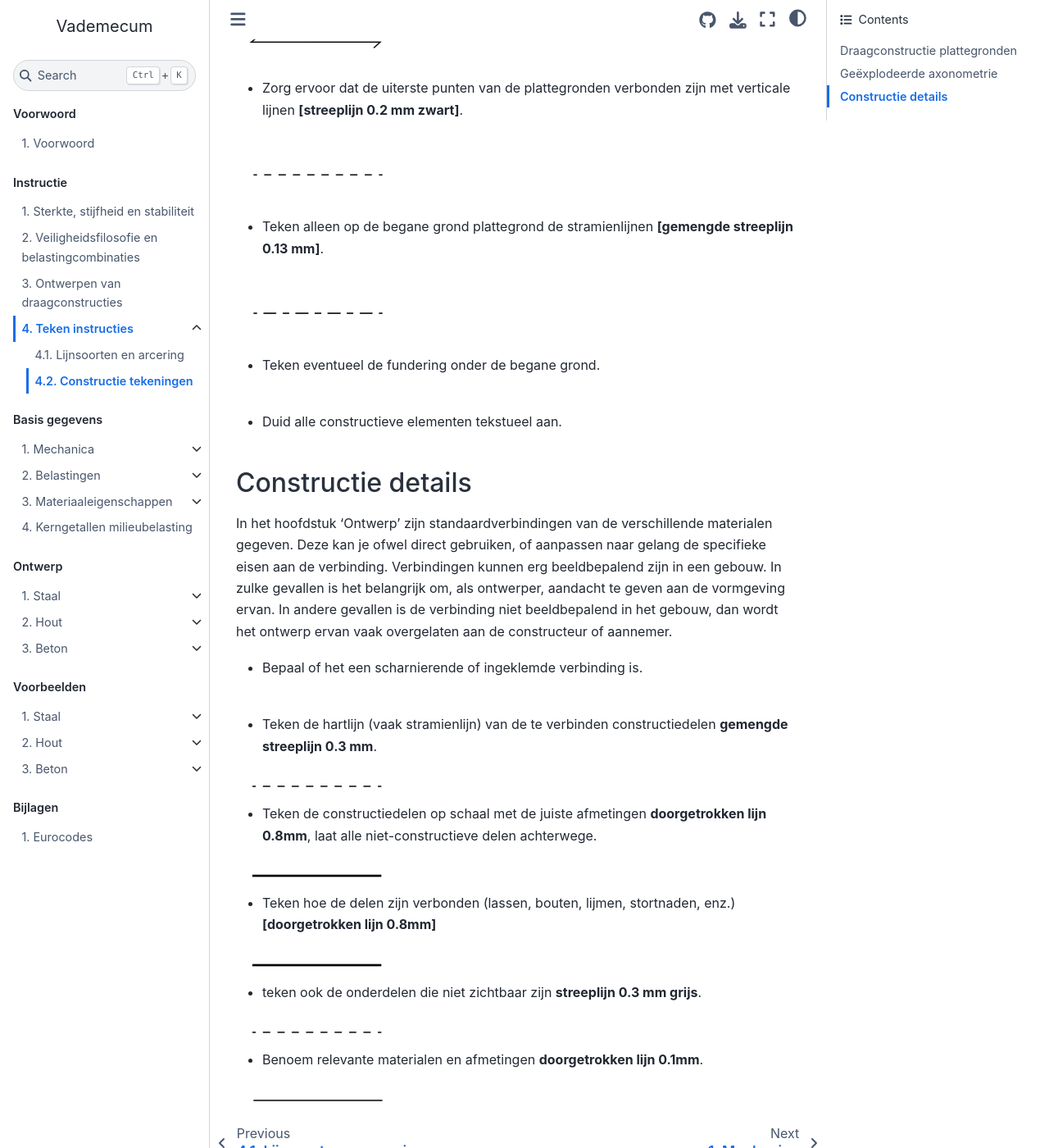
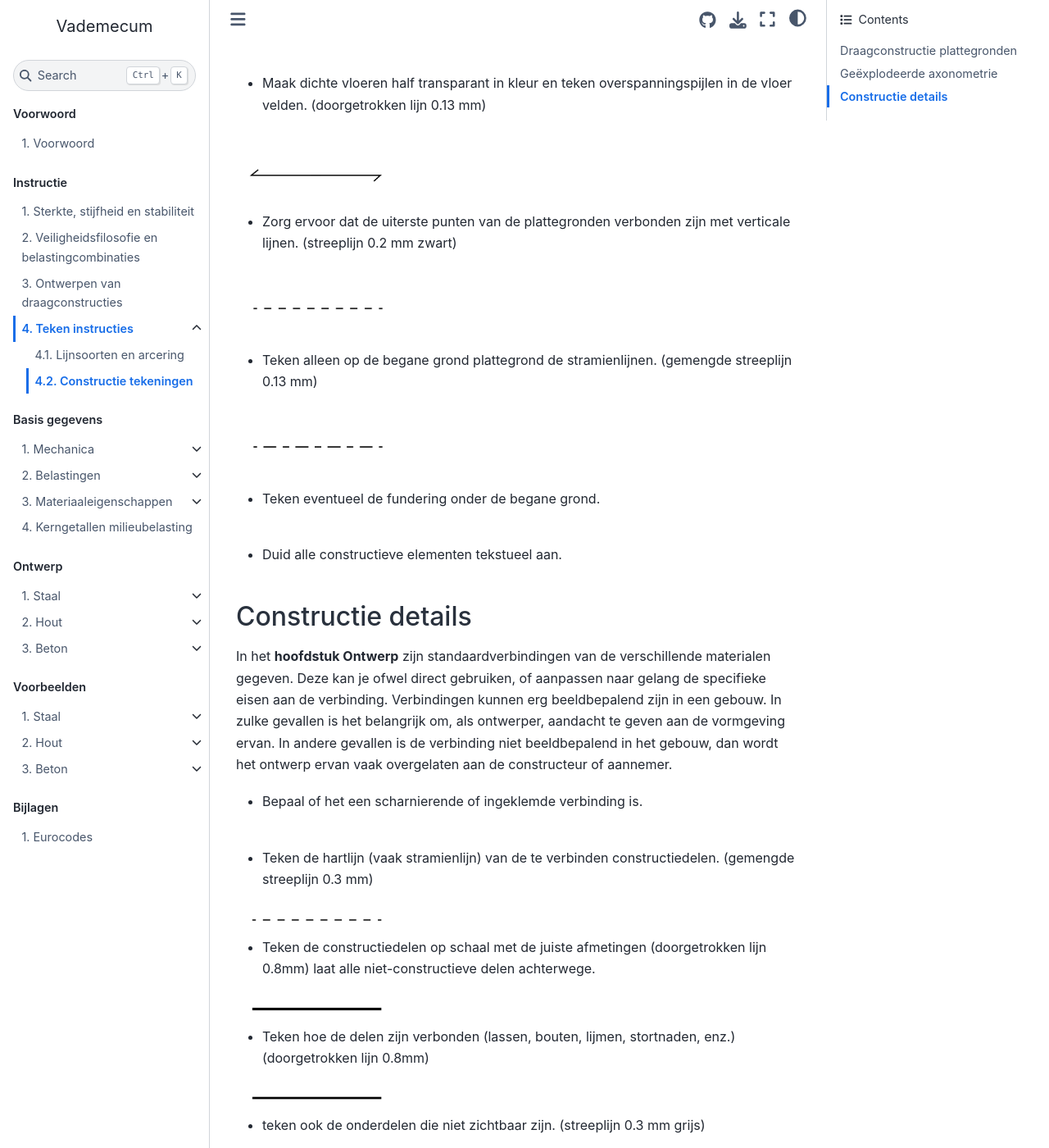
Before and after one commit to TeachBooks/vademecum, a Jupyter Book: the page built from book/instructie/teken_instructies/constructie_tekeningen.md, in a window 1280 px wide and 1400 px high, scrolled down 3576 px. Shown: the whole window at 82% size. Built offline with Jupyter Book 1.0.4 settings and Sphinx 7.4.7 and the Sphinx Book theme 1.1.4, drawn with Linux system fonts in a browser that asks for light colours; comment, search, counter and statistics services are not loaded; some of the changed text lies outside the part shown.

```diff
--- a/book/instructie/teken_instructies/constructie_tekeningen.md
+++ b/book/instructie/teken_instructies/constructie_tekeningen.md
@@ -4,51 +4,43 @@
 
 Teken alleen de onderdelen die onderdeel zijn van de hoofddraagconstructie. Over het algemeen zijn dit de vloeren, balken, kolommen, dragende wanden en windverbanden.
 
-In de draagconstructie plattegrond tekenen we de constructie waar we doorheen snijden (op ongeveer 1 meter boven de vloer) zoals bij een reguliere plattegrond, met de juiste arcering. De draagconstructie plattegrond is toch anders dan een reguliere plattegrond omdat we ook (vooral) de constructie onder de vloer tekenen. Omdat we deze constructie delen niet direct zien tekenen we die met een streeplijn. Vaak zullen bijvoorbeeld kolommen direct boven elkaar staan, dan zien we uiteraard de streeplijn niet meer, omdat we met een doorgetrokken lijn de doorgesneden kolom boven de vloer tekenen.
+In de draagconstructie plattegrond, zie **voorbeelden**, tekenen we de constructie waar we doorheen snijden (op ongeveer 1 meter boven de vloer) zoals bij een reguliere plattegrond, met de juiste arcering. De draagconstructie plattegrond is toch anders dan een reguliere plattegrond omdat we ook (vooral) de constructie onder de vloer tekenen. Omdat we deze constructie delen niet direct zien tekenen we die met een streeplijn. Vaak zullen bijvoorbeeld kolommen direct boven elkaar staan, dan zien we uiteraard de streeplijn niet meer, omdat we met een doorgetrokken lijn de doorgesneden kolom boven de vloer tekenen.
 
 Bij het tekenen van een draagconstructie plattegrond kan je onderstaande tekenvolgorde en lijndiktes als richtlijn aanhouden:
 
-- Teken de omtrek van de vloer incl. trap/lift gaten, vides, enz.
-**doorgetrokken lijn 0.3mm**
+- Teken de omtrek van de vloer incl. trap/lift gaten, vides, enz. (doorgetrokken lijn 0.3mm)
 
 <img src="Images/LijnsoortenVDM_Tekengebied4.png" alt="lijn" class="bg-primary" width="200px">
 
-- Teken de stramien lijnen
-**gemengde streeplijn 0.15mm, evt in andere kleur**; letter/nummer deze.
+- Teken de stramien lijnen (gemengde streeplijn 0.15mm, evt in andere kleur), letter/nummer deze.
 
 <img src="Images/LijnsoortenVDM_Tekengebied5.png" alt="lijn" class="bg-primary" width="200px">
 
-- Teken de kolommen en muren **op** de vloer.
-**doorgetrokken lijn 0.3mm**
+- Teken de kolommen en muren **op** de vloer. (doorgetrokken lijn 0.3mm)
 
 <img src="Images/LijnsoortenVDM_Tekengebied6.png" alt="lijn" class="bg-primary" width="200px">
 
-- arceer ze **0.1mm pen of inkleuren met stift**.
+- Arceer de kolommen en muren **op** de vloer. (0.1mm pen of inkleuren met stift)
 
 <img src="Images/LijnsoortenVDM_Tekengebied7.png" alt="lijn" class="bg-primary" width="200px">
 
-- Teken de kolommen en muren **onder** de vloer.
-**streeplijn 0.13 mm**.
+- Teken de kolommen en muren **onder** de vloer. (streeplijn 0.13 mm)
 
 <img src="Images/LijnsoortenVDM_Tekengebied8.png" alt="lijn" class="bg-primary" width="200px">
 
-- Teken de dragende balken **onder** de vloer. Gebruik een dubbele lijn om de dikte aan te geven.
-**streeplijn 0.13 mm**.
+- Teken de dragende balken **onder** de vloer. Gebruik een dubbele lijn om de dikte aan te geven. (streeplijn 0.13 mm)
 
 <img src="Images/LijnsoortenVDM_Tekengebied9.png" alt="lijn" class="bg-primary" width="200px">
 
-- Teken overspanningspijlen in de vloer velden. Gebruik een lijn met enkele pijlkop om uitkragingen aan te geven
-**doorgetrokken lijn 0.13 mm**.
+- Teken overspanningspijlen in de vloer velden. Gebruik een lijn met enkele pijlkop om uitkragingen aan te geven. (doorgetrokken lijn 0.13 mm)
 
 <img src="Images/LijnsoortenVDM_Tekengebied10.png" alt="lijn" class="bg-primary" width="200px">
 
-- Teken kruisen in gaten in de vloer.
-**doorgetrokken lijn 0.13mm**.
+- Teken kruisen in gaten in de vloer. (doorgetrokken lijn 0.13mm)
 
 <img src="Images/LijnsoortenVDM_Tekengebied11.png" alt="lijn" class="bg-primary" width="200px">
 
-- Teken eventuele stabiliteitskruizen in de constructies als andreaskruis naast het vak waarin het stabiliteitskruis zich bevind.
-**streeplijn 0.2mm, evt in een andere kleur**.
+- Teken eventuele stabiliteitskruizen in de constructies als andreaskruis naast het vak waarin het stabiliteitskruis zich bevind. (streeplijn 0.2mm, evt in een andere kleur)
 
 <img src="Images/LijnsoortenVDM_Tekengebied12.png" alt="lijn" class="bg-primary" width="200px">
 
@@ -60,9 +52,9 @@
 
 <br>
 
-- Plaats tekstuele aanduiding bij de vloeroverspanningen: materiaal en type, dikte, gebruiksfunctie en veranderlijke belasting.
+- Plaats tekstuele aanduiding bij de vloeroverspanningen: materiaal en type, dikte, peil, gebruiksfunctie en veranderlijke belasting.
 
-<br>
+<img src="Images/LijnsoortenVDM_Tekengebied26.png" alt="lijn" class="bg-primary" width="200px">
 
 - Plaats tekstuele aanduiding bij de balken: materiaal en sterkteklasse, profiel aanduiding.
 
@@ -74,8 +66,9 @@
 
 - Plaats tekstuele aanduiding bij de muren: materiaal en sterkteklasse, dikte.
 
-- Teken de afmetingen tussen de stramienlijnen.
-**doorgetrokken lijn 0.13mm**.
+<br>
+
+- Teken de afmetingen tussen de stramienlijnen. (doorgetrokken lijn 0.13mm)
 
 <img src="Images/LijnsoortenVDM_Tekengebied14.png" alt="lijn" class="bg-primary" width="200px">
 
@@ -125,33 +113,28 @@
 
 ## Constructie details
 
-In het hoofdstuk ‘Ontwerp’ zijn standaardverbindingen van de verschillende materialen gegeven. Deze kan je ofwel direct gebruiken, of aanpassen naar gelang de specifieke eisen aan de verbinding. Verbindingen kunnen erg beeldbepalend zijn in een gebouw. In zulke gevallen is het belangrijk om, als ontwerper, aandacht te geven aan de vormgeving ervan. In andere gevallen is de verbinding niet beeldbepalend in het gebouw, dan wordt het ontwerp ervan vaak overgelaten aan de constructeur of aannemer.
+In het **hoofdstuk Ontwerp** zijn standaardverbindingen van de verschillende materialen gegeven. Deze kan je ofwel direct gebruiken, of aanpassen naar gelang de specifieke eisen aan de verbinding. Verbindingen kunnen erg beeldbepalend zijn in een gebouw. In zulke gevallen is het belangrijk om, als ontwerper, aandacht te geven aan de vormgeving ervan. In andere gevallen is de verbinding niet beeldbepalend in het gebouw, dan wordt het ontwerp ervan vaak overgelaten aan de constructeur of aannemer.
 
 - Bepaal of het een scharnierende of ingeklemde verbinding is.
 
 <br>
 
-- Teken de hartlijn (vaak stramienlijn) van de te verbinden constructiedelen
-**gemengde streeplijn 0.3 mm**.
+- Teken de hartlijn (vaak stramienlijn) van de te verbinden constructiedelen. (gemengde streeplijn 0.3 mm)
 
 <img src="Images/LijnsoortenVDM_Tekengebied22.png" alt="lijn" class="bg-primary" width="200px">
 
-- Teken de constructiedelen op schaal met de juiste afmetingen
-**doorgetrokken lijn 0.8mm**, laat alle niet-constructieve delen achterwege.
+- Teken de constructiedelen op schaal met de juiste afmetingen (doorgetrokken lijn 0.8mm) laat alle niet-constructieve delen achterwege.
 
 <img src="Images/LijnsoortenVDM_Tekengebied21.png" alt="lijn" class="bg-primary" width="200px">
 
-- Teken hoe de delen zijn verbonden (lassen, bouten, lijmen, stortnaden, enz.)
-**[doorgetrokken lijn 0.8mm]**
+- Teken hoe de delen zijn verbonden (lassen, bouten, lijmen, stortnaden, enz.) (doorgetrokken lijn 0.8mm)
 
 <img src="Images/LijnsoortenVDM_Tekengebied21.png" alt="lijn" class="bg-primary" width="200px">
 
-- teken ook de onderdelen die niet zichtbaar zijn
-**streeplijn 0.3 mm grijs**.
+- teken ook de onderdelen die niet zichtbaar zijn. (streeplijn 0.3 mm grijs)
 
 <img src="Images/LijnsoortenVDM_Tekengebied22.png" alt="lijn" class="bg-primary" width="200px">
 
-- Benoem relevante materialen en afmetingen
-**doorgetrokken lijn 0.1mm**.
+- Benoem relevante materialen en afmetingen. (doorgetrokken lijn 0.1mm)
 
 <img src="Images/LijnsoortenVDM_Tekengebied23.png" alt="lijn" class="bg-primary" width="200px">
```
Also changed, not shown: other parts of book/instructie/teken_instructies/constructie_tekeningen.md (+7 -12 lines), book/basis_gegevens/materiaaleigenschappen/staal.md (+85 -14 lines), book/basis_gegevens/mechanica/mechanica_intro.md (+1 -1 lines), book/instructie/teken_instructies/lijnsoorten_arcering.md (+5 -5 lines), book/instructie/teken_instructies/Images/LijnsoortenVDM_Tekengebied26.png (added).
